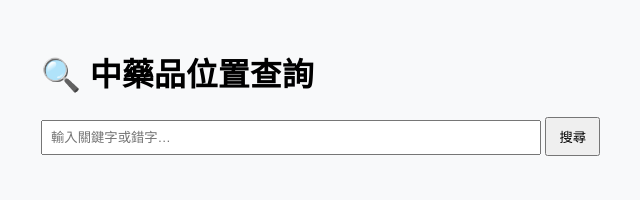
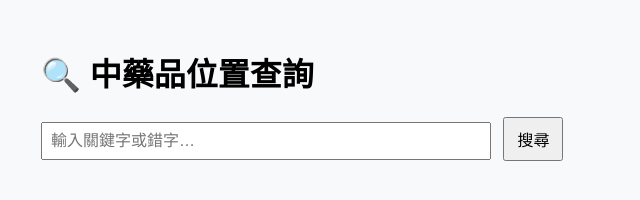
Before and after one commit to Ash-119/FindMedWebStatic, a plain HTML site: page index.html in a window 1280 px wide. Shown: the whole page, without its empty margins (299-939 px from the left). Drawn offline with nearby package versions, Linux system fonts and the light colour scheme.

Commit message:
feat: 加入 meta viewport、input font-size 16px 及 Enter 觸發搜尋

```diff
--- a/assets/script.js
+++ b/assets/script.js
@@ -1,4 +1,4 @@
-let fuse;  // 不馬上建立
+let fuse;
 let herbList = [];
 
 // 1. 讀 CSV 並在完成後設定 Fuse 與按鈕事件
@@ -6,21 +6,32 @@ Papa.parse("herb_data.csv", {
   download: true,
   header: true,
   complete: (res) => {
-    // 把原本的物件鍵改為英文比較好用
+    // 轉換成簡單物件
     herbList = res.data.map(r => ({
       name: r["藥品名稱"],
       loc:  r["位置代號"]
     }));
 
-    // 2. 在這裡建立 Fuse
+    // 2. 建立 Fuse.js instance
     fuse = new Fuse(herbList, {
       keys: ["name"],
       threshold: 0.4,
       ignoreLocation: true
     });
 
-    // 3. 綁定按鈕事件（此時 fuse & herbList 都已就緒）
-    document.getElementById("searchBtn").onclick = () => {
+    // 3. 綁定 Form submit，Enter 或按鈕都能觸發搜尋
+    document.getElementById("searchForm").addEventListener("submit", (e) => {
+      e.preventDefault();
+      doSearch();
+    });
+  },
+  error: (err) => {
+    console.error("CSV 讀取失敗：", err);
+  }
+});
+
+// 搜尋主程式
+function doSearch() {
   const q = document.getElementById("searchBox").value.trim();
   const out = document.getElementById("results");
   out.innerHTML = "";
@@ -42,9 +53,4 @@ Papa.parse("herb_data.csv", {
     div.textContent = `${m.item.name}（位置：${m.item.loc}）`;
     out.appendChild(div);
   });
-    };
-  },
-  error: (err) => {
-    console.error("CSV 讀取失敗：", err);
 }
-});
--- a/assets/style.css
+++ b/assets/style.css
@@ -1,6 +1,29 @@
-body { font-family: sans-serif; background: #f8f9fa; padding: 20px; }
-.container { max-width: 600px; margin: 0 auto; }
-input { width: 80%; padding: 8px; }
-button { padding: 8px 12px; }
-#results { margin-top: 20px; }
-.result-item { padding: 6px; border-bottom: 1px solid #ddd; }
+body {
+  font-family: sans-serif;
+  background: #f8f9fa;
+  padding: 20px;
+}
+.container {
+  max-width: 600px;
+  margin: 0 auto;
+}
+input,
+button {
+  font-size: 16px; /* 防止 iOS 自動放大 */
+}
+input {
+  width: 75%;
+  padding: 8px;
+  margin-right: 8px;
+  box-sizing: border-box;
+}
+button {
+  padding: 8px 12px;
+}
+#results {
+  margin-top: 20px;
+}
+.result-item {
+  padding: 6px;
+  border-bottom: 1px solid #ddd;
+}
--- a/index.html
+++ b/index.html
@@ -2,16 +2,25 @@
 <html lang="zh-Hant">
 <head>
   <meta charset="UTF-8" />
+  <meta name="viewport" content="width=device-width, initial-scale=1" />
   <title>中藥品位置查詢</title>
   <link rel="stylesheet" href="assets/style.css" />
 </head>
 <body>
   <div class="container">
     <h1>🔍 中藥品位置查詢</h1>
-    <input id="searchBox" type="text" placeholder="輸入關鍵字或錯字…" />
-    <button id="searchBtn">搜尋</button>
+    <form id="searchForm">
+      <input
+        id="searchBox"
+        type="text"
+        placeholder="輸入關鍵字或錯字…"
+        autocomplete="off"
+      />
+      <button id="searchBtn" type="submit">搜尋</button>
+    </form>
     <div id="results"></div>
   </div>
+
   <!-- 讀 CSV 用 PapaParse -->
   <script src="https://cdn.jsdelivr.net/npm/papaparse@5.4.1/papaparse.min.js"></script>
   <!-- 模糊搜尋 Fuse.js -->
```
Lines whose indentation alone changed are shown as unchanged.
